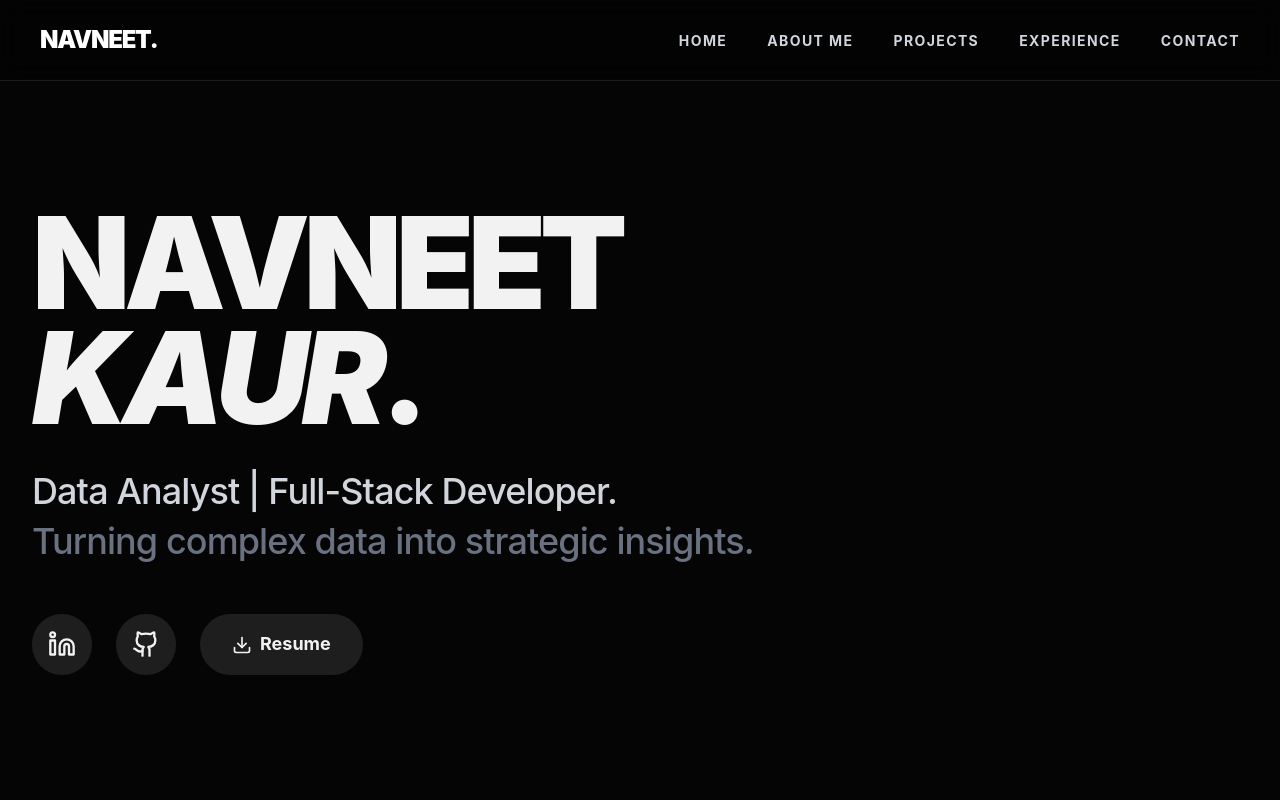
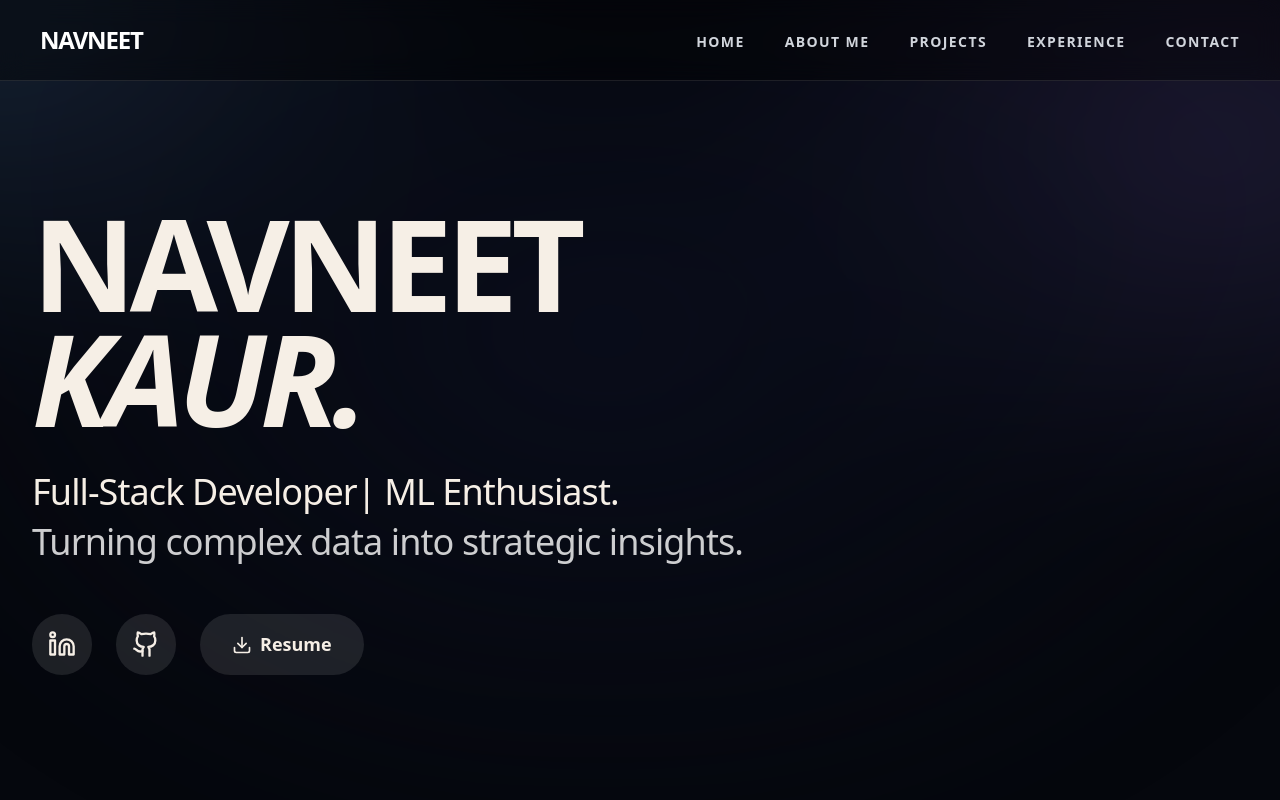
Before and after one commit to Navi-1105/navneet-portfolio, a Next.js app: page / in a window 1280 px wide. Shown: the top 800 px of the page. Built offline with nearby package versions, Linux system fonts and the light colour scheme.

Commit message:
Update portfolio: Enhance styling, add aurora background and custom cursor

```diff
--- a/app/globals.css
+++ b/app/globals.css
@@ -1,22 +1,184 @@
-/* app/global.css */
 @import "tailwindcss";
 
+/* =========================
+   ROOT + BASE
+========================= */
+
 :root {
-  --color-background: #050505;
-  --color-foreground: #f2f2f2; /* Brighter text for visibility */
-  --color-accent: #ffb300;
-  --font-sans: "Inter", system-ui, sans-serif;
-  background-color: var(--color-background);
-  color: var(--color-foreground);
+  --bg: #05070d;
+  --fg: #f7f5f0;
+}
+
+html {
+  scroll-behavior: smooth;
 }
 
 body {
-  @apply antialiased min-h-screen;
-  font-size: 18px; /* Increased base size from 16px */
+  min-height: 100vh;
+  background: var(--bg);
+  color: var(--fg);
+  font-size: 18px;
   line-height: 1.6;
+  cursor: none;
 }
 
-/* Smooth Scrolling for anchor links */
-html {
-  scroll-behavior: smooth;
+/* =========================
+   BASE DARK BACKGROUND
+========================= */
+
+.wavy-bg {
+  position: fixed;
+  inset: -25%;
+  z-index: 0;
+  background:
+    radial-gradient(55% 60% at 50% 45%, rgba(10, 14, 28, 0.9), transparent 70%),
+    radial-gradient(45% 50% at 20% 20%, rgba(70, 110, 160, 0.25), transparent 60%),
+    radial-gradient(45% 50% at 80% 30%, rgba(100, 80, 160, 0.25), transparent 60%);
+  filter: blur(50px);
+  animation: slowDrift 20s ease-in-out infinite alternate;
 }
+
+@keyframes slowDrift {
+  from { transform: translate(-4%, -2%) scale(1.03); }
+  to { transform: translate(5%, 4%) scale(1.06); }
+}
+
+/* =========================
+   IRIDESCENT AURA BUBBLES (EXACT MATCH)
+========================= */
+
+.bubbles-container {
+  position: fixed;
+  inset: 0;
+  z-index: 0;
+  pointer-events: none;
+  overflow: visible;
+}
+
+/* Core iridescent bubble - translucent with rainbow edges */
+.iridescent-bubble {
+  position: absolute;
+  border-radius: 50%;
+  transform: translate(-50%, -50%);
+  pointer-events: none;
+
+  /* Organic, flattened appearance - not perfectly round */
+  border-radius: 45% 55% 50% 50% / 50% 45% 55% 50%;
+
+  /* Dark, reflective interior with translucent overlay */
+  background:
+    radial-gradient(
+      circle at 30% 25%,
+      rgba(0, 0, 0, 0.6) 0%,
+      rgba(10, 5, 20, 0.7) 25%,
+      rgba(20, 10, 40, 0.65) 50%,
+      rgba(5, 5, 15, 0.75) 75%,
+      rgba(0, 0, 0, 0.8) 100%
+    );
+
+  /* Glowing rainbow edges - iridescent halo effect */
+  box-shadow:
+    0 0 100px rgba(138, 43, 226, 0.6),
+    0 0 150px rgba(75, 0, 130, 0.5),
+    0 0 200px rgba(0, 100, 200, 0.4),
+    0 0 250px rgba(0, 150, 255, 0.3),
+    inset 0 0 80px rgba(0, 200, 200, 0.2),
+    inset 0 0 120px rgba(255, 100, 200, 0.15);
+
+  filter: blur(1px);
+  animation: bubbleFloat ease-in-out infinite;
+  will-change: transform;
+}
+
+/* Iridescent rainbow sheen overlay */
+.iridescent-bubble::before {
+  content: "";
+  position: absolute;
+  inset: -5%;
+  border-radius: inherit;
+  background:
+    conic-gradient(
+      from 0deg at 50% 50%,
+      rgba(138, 43, 226, 0.4) 0deg,
+      rgba(75, 0, 130, 0.35) 60deg,
+      rgba(0, 100, 200, 0.4) 120deg,
+      rgba(0, 150, 255, 0.35) 180deg,
+      rgba(0, 200, 200, 0.4) 240deg,
+      rgba(255, 100, 200, 0.35) 300deg,
+      rgba(255, 150, 100, 0.3) 330deg,
+      rgba(138, 43, 226, 0.4) 360deg
+    );
+  mask: radial-gradient(
+    circle at center,
+    transparent 40%,
+    rgba(0, 0, 0, 0.8) 60%,
+    rgba(0, 0, 0, 1) 100%
+  );
+  -webkit-mask: radial-gradient(
+    circle at center,
+    transparent 40%,
+    rgba(0, 0, 0, 0.8) 60%,
+    rgba(0, 0, 0, 1) 100%
+  );
+  opacity: 0.9;
+  mix-blend-mode: overlay;
+}
+
+/* Glossy highlight for 3D effect */
+.iridescent-bubble::after {
+  content: "";
+  position: absolute;
+  inset: 15%;
+  border-radius: 50%;
+  background:
+    radial-gradient(
+      ellipse at 35% 30%,
+      rgba(255, 255, 255, 0.6) 0%,
+      rgba(255, 255, 255, 0.3) 20%,
+      rgba(200, 220, 255, 0.2) 40%,
+      transparent 70%
+    );
+  opacity: 0.8;
+  mix-blend-mode: screen;
+}
+
+/* Floating animation - organic, fluid movement */
+@keyframes bubbleFloat {
+  0% {
+    transform: translate(-50%, -50%) translate3d(0, 0, 0) scale(1) rotate(0deg);
+    border-radius: 45% 55% 50% 50% / 50% 45% 55% 50%;
+  }
+  25% {
+    transform: translate(-50%, -50%) translate3d(15px, -20px, 0) scale(1.05) rotate(2deg);
+    border-radius: 50% 45% 55% 50% / 45% 50% 50% 55%;
+  }
+  50% {
+    transform: translate(-50%, -50%) translate3d(-10px, 25px, 0) scale(0.98) rotate(-1deg);
+    border-radius: 55% 50% 45% 50% / 50% 55% 45% 50%;
+  }
+  75% {
+    transform: translate(-50%, -50%) translate3d(20px, 10px, 0) scale(1.02) rotate(1.5deg);
+    border-radius: 48% 52% 50% 48% / 52% 48% 52% 48%;
+  }
+  100% {
+    transform: translate(-50%, -50%) translate3d(0, 0, 0) scale(1) rotate(0deg);
+    border-radius: 45% 55% 50% 50% / 50% 45% 55% 50%;
+  }
+}
+
+
+/* =========================
+   CURSOR (OPTIONAL)
+========================= */
+
+.custom-cursor {
+  position: fixed;
+  inset: 0;
+  pointer-events: none;
+  z-index: 50;
+}
+
+@media (pointer: coarse) {
+  body { cursor: auto; }
+  .custom-cursor { display: none; }
+}
--- a/app/layout.tsx
+++ b/app/layout.tsx
@@ -1,6 +1,8 @@
 // app/layout.tsx
 import './globals.css';
 import type { Metadata } from 'next';
+import AuroraBackground from '@/components/AuroraBackground';
+import CustomCursor from '@/components/CustomCursor';
 
 export const metadata: Metadata = {
   title: 'Navneet Kaur | Data Analyst Portfolio',
@@ -11,6 +13,8 @@ export default function RootLayout({ children }: { children: React.ReactNode })
   return (
     <html lang="en">
       <body className="antialiased selection:bg-amber-400 selection:text-black">
+        <AuroraBackground />
+        <CustomCursor />
         {children}
       </body>
     </html>
--- a/app/page.tsx
+++ b/app/page.tsx
@@ -6,31 +6,58 @@ import Projects from '@/components/Projects';
 import { personalInfo } from '@/data/content';
 import { Github, Linkedin, Mail, MapPin, Download } from 'lucide-react';
 
+// Reusable Header Component for consistent "About Me" style
+function SectionHeader({ title }: { title: string }) {
+  return (
+    <h2 className="text-sm uppercase tracking-[0.3em] text-accent mb-12 font-bold">
+      {title}
+    </h2>
+  );
+}
+
 export default function Home() {
   return (
-    <main className="relative bg-[#050505] text-[#f2f2f2]">
-
+    <main className="relative overflow-hidden bg-transparent text-[#f6efe6] z-10">
       <Navbar />
 
       {/* 1. HOME SECTION */}
-      <section id="home" className="min-h-screen flex flex-col justify-center px-8 max-w-7xl mx-auto pt-20">
+      <section
+        id="home"
+        className="min-h-screen flex flex-col justify-center px-8 max-w-7xl mx-auto pt-20"
+      >
         <h1 className="text-[10vw] leading-[0.9] font-black tracking-tighter uppercase mb-8">
           {personalInfo.name.split(' ')[0]} <br />
-          <span className="text-accent italic">{personalInfo.name.split(' ')[1]}</span>.
+          <span className="text-accent italic">
+            {personalInfo.name.split(' ')[1]}.
+          </span>
         </h1>
-        <p className="text-3xl md:text-4xl text-gray-300 max-w-3xl font-medium tracking-tight leading-snug">
+        <p className="text-3xl md:text-4xl text-[#f6efe6] max-w-3xl font-medium tracking-tight leading-snug">
           {personalInfo.role}. <br />
-          <span className="text-gray-500">Turning complex data into strategic insights.</span>
+          <span className="text-white/80">
+            Turning complex data into strategic insights.
+          </span>
         </p>
 
         <div className="flex gap-6 mt-12">
-          <a href={personalInfo.linkedin} target="_blank" className="p-4 bg-white/10 rounded-full hover:bg-accent hover:text-black transition-all">
+          <a
+            href={personalInfo.linkedin}
+            target="_blank"
+            className="p-4 bg-white/10 rounded-full hover:bg-accent hover:text-black transition-all"
+          >
             <Linkedin size={28} />
           </a>
-          <a href={personalInfo.github} target="_blank" className="p-4 bg-white/10 rounded-full hover:bg-accent hover:text-black transition-all">
+          <a
+            href={personalInfo.github}
+            target="_blank"
+            className="p-4 bg-white/10 rounded-full hover:bg-accent hover:text-black transition-all"
+          >
             <Github size={28} />
           </a>
-          <a href="/resume.pdf" target="_blank" className="px-8 py-4 bg-white/10 rounded-full font-bold flex items-center gap-2 hover:bg-white hover:text-black transition-all">
+          <a
+            href="/resume.pdf"
+            target="_blank"
+            className="px-8 py-4 bg-white/10 rounded-full font-bold flex items-center gap-2 hover:bg-white hover:text-black transition-all"
+          >
             <Download size={20} /> Resume
           </a>
         </div>
@@ -39,36 +66,52 @@ export default function Home() {
       {/* 2. ABOUT ME SECTION */}
       <section id="about" className="py-32 px-8 border-t border-white/10">
         <div className="max-w-5xl mx-auto">
-          <h2 className="text-sm uppercase tracking-[0.3em] text-accent mb-12 font-bold">About Me</h2>
+          <SectionHeader title="About Me" />
           <p className="text-3xl md:text-5xl font-medium leading-tight text-white mb-12">
             "{personalInfo.bio}"
           </p>
-          <div className="grid md:grid-cols-2 gap-8 text-xl text-gray-400">
+          <div className="grid md:grid-cols-2 gap-8 text-xl text-white/85">
             <div className="flex items-center gap-3">
               <MapPin className="text-accent" /> {personalInfo.location}
             </div>
             <div className="flex items-center gap-3">
-              <span className="text-accent text-2xl">🎓</span> B.Tech CSE (AI & ML) • 8.90 SGPA
+              <span className="text-accent text-2xl">🎓</span> B.Tech CSE (AI &
+              ML) • 8.90 SGPA
             </div>
-          </div>
-          <div className="mt-16">
-             <Skills />
           </div>
         </div>
       </section>
 
-      {/* 3. PROJECTS SECTION */}
-      <div id="projects">
-        <Projects />
-      </div>
+      {/* 3. CORE TECHNOLOGIES SECTION */}
+      <section id="skills" className="py-32 px-8 border-t border-white/10">
+        <div className="max-w-5xl mx-auto">
+          {/* This provides the "About Me" style header */}
+          <SectionHeader title="Core Technologies" />
+          <Skills />
+        </div>
+      </section>
 
-      {/* 4. EXPERIENCE SECTION */}
-      <div id="experience">
-        <Experience />
-      </div>
+      {/* 4. PROJECTS SECTION */}
+      <section id="projects" className="py-32 px-8 border-t border-white/10">
+        <div className="max-w-5xl mx-auto">
+          <SectionHeader title="Projects" />
+          <Projects />
+        </div>
+      </section>
 
-      {/* 5. CONTACT SECTION */}
-      <footer id="contact" className="py-40 px-8 border-t border-white/10 text-center bg-white/[0.02]">
+      {/* 5. EXPERIENCE SECTION */}
+      <section id="experience" className="py-32 px-8 border-t border-white/10">
+        <div className="max-w-5xl mx-auto">
+          <SectionHeader title="Experience" />
+          <Experience />
+        </div>
+      </section>
+
+      {/* 6. CONTACT SECTION */}
+      <footer
+        id="contact"
+        className="py-40 px-8 border-t border-white/10 text-center bg-white/[0.02]"
+      >
         <h2 className="text-6xl md:text-8xl font-black uppercase mb-16 tracking-tighter">
           Let's <span className="text-accent">Talk</span>.
         </h2>
@@ -80,15 +123,31 @@ export default function Home() {
           Send an Email
         </a>
 
-        <div className="flex justify-center gap-12 mt-20 text-base font-bold text-gray-500 uppercase tracking-widest">
-          <a href={personalInfo.linkedin} className="hover:text-white transition-colors">LinkedIn</a>
-          <a href={personalInfo.github} className="hover:text-white transition-colors">GitHub</a>
-          <a href="tel:+918284000103" className="hover:text-white transition-colors">+91 82840 00103</a>
+        <div className="flex justify-center gap-12 mt-20 text-base font-bold text-white/80 uppercase tracking-widest">
+          <a
+            href={personalInfo.linkedin}
+            className="hover:text-white transition-colors"
+          >
+            LinkedIn
+          </a>
+          <a
+            href={personalInfo.github}
+            className="hover:text-white transition-colors"
+          >
+            GitHub
+          </a>
+          <a
+            href="tel:+918284000103"
+            className="hover:text-white transition-colors"
+          >
+            +91 82840 00103
+          </a>
         </div>
 
-        <p className="mt-16 text-sm text-gray-700">© 2025 Navneet Kaur. Built with Next.js & Tailwind.</p>
+        <p className="mt-16 text-sm text-white/70">
+          © 2025 Navneet Kaur. Built with Next.js & Tailwind.
+        </p>
       </footer>
-
     </main>
   );
 }
--- /dev/null
+++ b/components/AuroraBackground.tsx
@@ -0,0 +1,30 @@
+// AuroraBackground.tsx
+export default function AuroraBackground() {
+  const bubbles = [
+    { size: 600, left: 0, top: 75, delay: 0 },     // Bottom left - largest
+    { size: 550, left: 85, top: 78, delay: 1.5 }, // Bottom right - large
+    { size: 400, left: 80, top: 5, delay: 3 },    // Top right - prominent
+  ];
+
+  return (
+    <>
+      <div className="wavy-bg" aria-hidden="true" />
+      <div className="bubbles-container">
+        {bubbles.map((b, i) => (
+          <div
+            key={i}
+            className="liquid-bubble"
+            style={{
+              width: `${b.size}px`,
+              height: `${b.size}px`,
+              left: `${b.left}%`,
+              top: `${b.top}%`,
+              animationDelay: `${b.delay}s`,
+              animationDuration: `${10 + i * 1.5}s`,
+            }}
+          />
+        ))}
+      </div>
+    </>
+  );
+}
--- /dev/null
+++ b/components/CustomCursor.tsx
@@ -0,0 +1,48 @@
+// components/CustomCursor.tsx
+'use client';
+
+import { useEffect, useState } from 'react';
+
+type Pos = { x: number; y: number };
+
+export default function CustomCursor() {
+  const [pos, setPos] = useState<Pos>({ x: 0, y: 0 });
+  const [visible, setVisible] = useState(false);
+
+  useEffect(() => {
+    const handleMove = (e: MouseEvent) => setPos({ x: e.clientX, y: e.clientY });
+    const handleEnter = () => setVisible(true);
+    const handleLeave = () => setVisible(false);
+
+    window.addEventListener('pointermove', handleMove);
+    window.addEventListener('pointerdown', handleEnter);
+    window.addEventListener('pointerenter', handleEnter);
+    window.addEventListener('pointerleave', handleLeave);
+
+    return () => {
+      window.removeEventListener('pointermove', handleMove);
+      window.removeEventListener('pointerdown', handleEnter);
+      window.removeEventListener('pointerenter', handleEnter);
+      window.removeEventListener('pointerleave', handleLeave);
+    };
+  }, []);
+
+  return (
+    <div className="custom-cursor" aria-hidden>
+      <div
+        className="cursor-dot"
+        style={{
+          transform: `translate3d(${pos.x}px, ${pos.y}px, 0)`,
+          opacity: visible ? 1 : 0,
+        }}
+      />
+      <div
+        className="cursor-trailer"
+        style={{
+          transform: `translate3d(${pos.x}px, ${pos.y}px, 0)`,
+          opacity: visible ? 0.7 : 0,
+        }}
+      />
+    </div>
+  );
+}
--- a/components/Navbar.tsx
+++ b/components/Navbar.tsx
@@ -18,7 +18,7 @@ export default function Navbar() {
         animate={{ opacity: 1 }}
         className="text-2xl font-black tracking-tighter uppercase text-white"
       >
-        NAVNEET.
+        NAVNEET
       </motion.span>
 
       {/* Desktop Navigation */}
--- a/data/content.ts
+++ b/data/content.ts
@@ -2,7 +2,7 @@
 
 export const personalInfo = {
   name: "Navneet Kaur",
-  role: "Data Analyst | Full-Stack Developer",
+  role: " Full-Stack Developer| ML Enthusiast",
   bio: "I’m a full-stack developer and data science practitioner who builds end-to-end systems — from robust backend APIs to real-time dashboards. I focus on practical engineering: clean architecture, performance, and extracting real insight from data.",
   email: "somalnavneetkaur@gmail.com",
   linkedin: "https://www.linkedin.com/in/navneet-kaur-3697a6290/",
@@ -11,8 +11,8 @@ export const personalInfo = {
 };
 
 export const skills = {
-  "Languages": ["Java (DSA)", "Python", "SQL", "C++", "JavaScript"],
-  "Frameworks": ["Spring Boot", "React.js", "Express.js", "Node.js", "Flask"],
+  "Languages": ["Java (Basics)", "Python", "SQL", "C++(DSA)", "JavaScript"],
+  "Frameworks": [, "React.js", "Express.js", "Node.js", "Flask"],
   "Data & AI": ["Pandas", "NumPy", "Scikit-Learn", "NLP", "Generative AI", "OCR"],
   "Tools": ["Git", "GitHub", "Tableau", "Streamlit", "Postman", "Azure AI", "MySQL"]
 };
```
